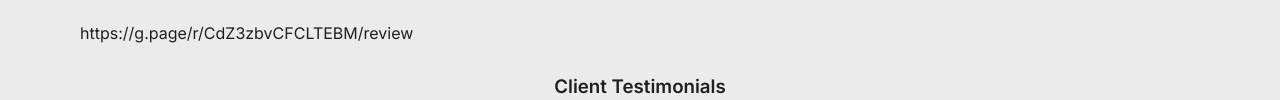
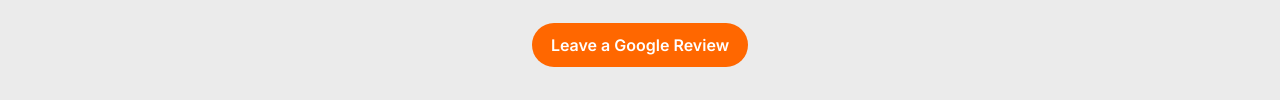
Before and after one commit to jimjoefoy/Pawtastic, a plain HTML site: page index3.html in a window 1280 px wide. Shown: the part 1939-2039 px from the top of the page. Drawn offline with Linux system fonts and the light colour scheme.

Commit message:
Update index3.html

```diff
--- a/index3.html
+++ b/index3.html
@@ -254,15 +254,11 @@
       <h2 class="section-title reveal">Pawsitive Reviews</h2>
 
       <!-- GOOGLE REVIEWS: Paste the complete Elfsight installation snippet below this line. -->
-https://g.page/r/CdZ3zbvCFCLTEBM/review
-      <!-- GOOGLE REVIEW BUTTON: Replace YOUR_GOOGLE_REVIEW_LINK and remove the
-           comment markers around the paragraph to show the button.
       <p style="text-align: center; margin: 1rem 0 2rem;">
         <a class="btn btn-primary" href="https://g.page/r/CdZ3zbvCFCLTEBM/review">
           Leave a Google Review
         </a>
       </p>
-      -->
 
       <h3 style="text-align: center; margin: 2rem 0 1rem;">Client Testimonials</h3>
 
```
